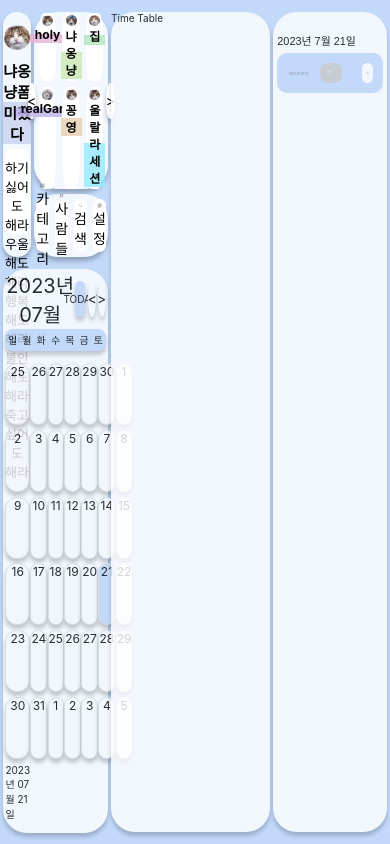
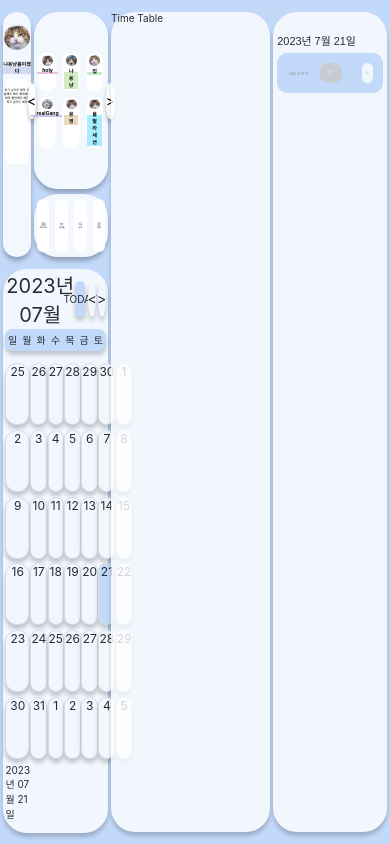
Before and after one commit to TasQueue/Front-End, a React (Create React App) app: page / in a window 390 px wide. Built offline with nearby package versions, Linux system fonts and the light colour scheme; a web font is replaced by a local one.

Commit message:
Design : 유저 프로필, 팔로잉 프로필, 네비게이션 바 반응형으로 변경

```diff
--- a/src/components/home/ProfileAndNavigation/FollowingProfile/FollowingProfile.styled.tsx
+++ b/src/components/home/ProfileAndNavigation/FollowingProfile/FollowingProfile.styled.tsx
@@ -34,4 +34,16 @@ export const FriendsName = styled.p`
   font-size: 1.2rem;
   font-weight: 700;
   background-repeat: no-repeat;
+
+  @media (max-width: 1024px) {
+    font-size: 8px;
+  }
+
+  @media (max-width: 768px) {
+    font-size: 7px;
+  }
+
+  @media (max-width: 480px) {
+    font-size: 5px;
+  }
 `;
--- a/src/components/home/ProfileAndNavigation/FollowingProfile/FollowingProfile.tsx
+++ b/src/components/home/ProfileAndNavigation/FollowingProfile/FollowingProfile.tsx
@@ -47,7 +47,7 @@ const FollowingProfile = () => {
             <F.FriendsName
               style={{
                 padding: '1px 5px',
-                backgroundImage: `linear-gradient(transparent 50%, ${friend.themeColor} 50%)`,
+                backgroundImage: `linear-gradient(transparent 0.6rem, ${friend.themeColor}  0.6rem`,
               }}
             >
               {friend.name}
--- a/src/components/home/ProfileAndNavigation/Navigation/Navigation.styled.tsx
+++ b/src/components/home/ProfileAndNavigation/Navigation/Navigation.styled.tsx
@@ -13,6 +13,8 @@ export const NavigationContainer = styled.div`
 
 export const NavigationIcon = styled.img`
   width: 1.25vw;
+  display: flex;
+  text-align: center;
 `;
 export const NavigationWrap = styled.div`
   display: flex;
@@ -28,4 +30,15 @@ export const NavigationWrap = styled.div`
 
 export const NavigationLabel = styled.div`
   font-size: 1.4rem;
+  @media (max-width: 1024px) {
+    font-size: 0.8rem;
+  }
+
+  @media (max-width: 768px) {
+    font-size: 0.6rem;
+  }
+
+  @media (max-width: 480px) {
+    font-size: 0.2rem;
+  }
 `;
--- a/src/components/home/ProfileAndNavigation/UserProfile/UserProfile.styled.tsx
+++ b/src/components/home/ProfileAndNavigation/UserProfile/UserProfile.styled.tsx
@@ -13,19 +13,43 @@ export const UserProfileContainer = styled.section`
 `;
 
 export const UserProfileName = styled.div`
-  font-size: 1.5rem;
+  font-size: 1.45rem;
   font-weight: 1000;
   background-image: linear-gradient(transparent 50%, rgba(177, 187, 231, 0.5) 50%);
   background-repeat: no-repeat;
   margin: 0 0 5px 0;
+
+  @media (max-width: 1024px) {
+    font-size: 8px;
+  }
+
+  @media (max-width: 768px) {
+    font-size: 7px;
+  }
+
+  @media (max-width: 480px) {
+    font-size: 5px;
+  }
 `;
 export const UserProfileStatus = styled.div`
-  font-size: 1.3rem;
+  font-size: 1.25rem;
   background-color: #ffffff;
   border-radius: 20%;
   width: 6.8vw;
   height: 10vh;
   padding: 1vh 0;
+
+  @media (max-width: 1024px) {
+    font-size: 7px;
+  }
+
+  @media (max-width: 768px) {
+    font-size: 5px;
+  }
+
+  @media (max-width: 480px) {
+    font-size: 3px;
+  }
 `;
 export const UserProfileImg = styled.img`
   width: 90%;
```
